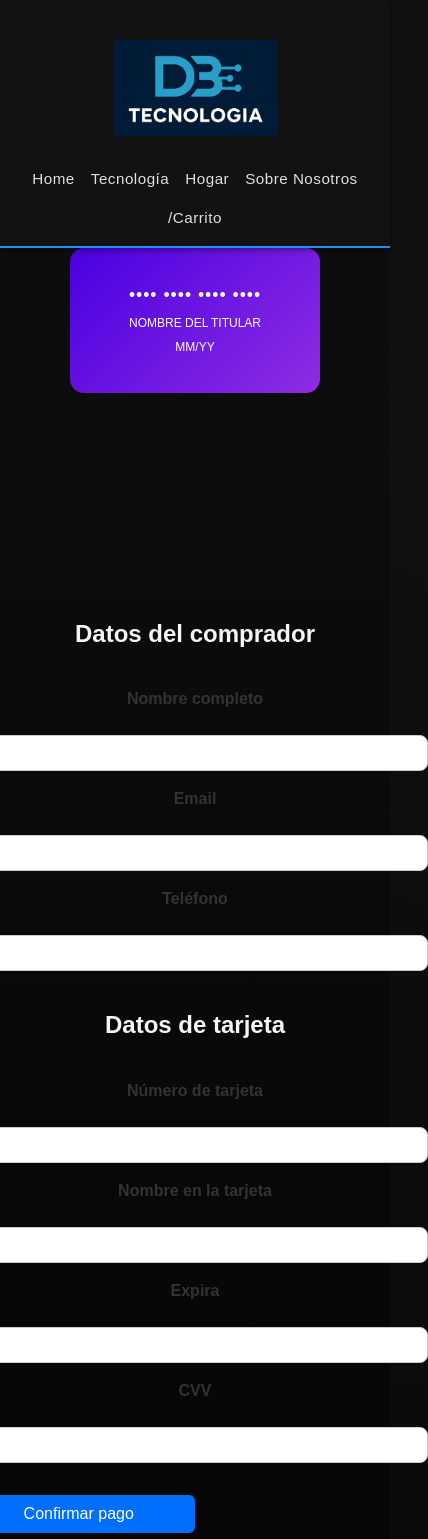
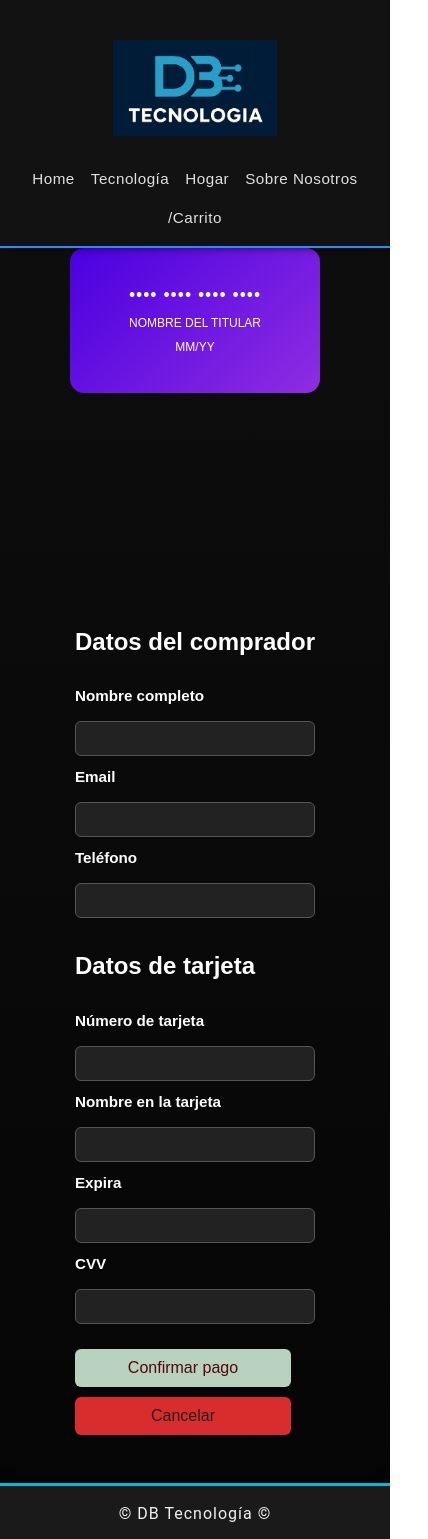
Before and after one commit to Adryanus/DB-Tecnologia, a React (Vite) app: page /cart in a window 390 px wide. Shown: the top 1539 px of the page, 428 px wide, since content can reach past the window. Built offline with nearby package versions, Linux system fonts and the light colour scheme.

Commit message:
Correciones en CheckoutCard.css

```diff
--- a/src/components/CheckoutForm/CheckoutCard.css
+++ b/src/components/CheckoutForm/CheckoutCard.css
@@ -1,12 +1,18 @@
 /* Layout horizontal: tarjeta a la izquierda, formulario a la derecha */
+/* -------------------------------------------------------
+   CONTENEDOR PRINCIPAL
+------------------------------------------------------- */
 .checkout-container {
   display: flex;
-  gap:2rem;
+  gap: 2rem;
   align-items: flex-start;
   width: 100%;
+  color: white;
 }
 
-/* Tarjeta */
+/* -------------------------------------------------------
+   TARJETA 3D
+------------------------------------------------------- */
 .card-preview-wrapper {
   flex: 0 0 300px;
   position: sticky;
@@ -79,65 +85,57 @@
   font-size: 0.85rem;
 }
 
-/* Formulario */
+/* -------------------------------------------------------
+   FORMULARIO
+------------------------------------------------------- */
 .checkout-form {
   flex: 1;
   display: flex;
   flex-direction: column;
-  gap: 1rem;
+  gap: 0.6rem;   /* 🔥 Antes 1rem — filas más juntas */
+}
+.checkout-form h2 {
+  margin-bottom: 1rem;
+  font-size: 1.5rem;
+  display:flex
+}
+/* ----- Labels visibles y claros ----- */
+.checkout-form label {
+  display:flex;
+  font-size: 0.95rem;
+  font-weight: 600;
+  color: #fff !important;
+  margin-bottom: 4px;
+  opacity: 1 !important;
 }
 
-/* Cada fila: label a la izquierda del input (escritorio) */
-.form-row {
-  display: flex;
-  flex-direction: row;       /* horizontal en escritorio */
-  align-items: center;       /* centra verticalmente label e input */
-  gap: 0.75rem;              /* separación entre label e input */
-  margin-bottom: 0.75rem;
-  width: auto;
+/* ----- Inputs estilizados ----- */
+.checkout-form input {
+  width: 100%;
+  padding: 8px 10px;
+  font-size: 0.95rem;
+  border-radius: 6px;
+  border: 1px solid #555;
+  background-color: #222;
+  color: white;
+  box-sizing: border-box;
+  max-width: 200px;  /* 🔥 Todos iguales al de número de tarjeta */
 }
 
-/* Labels visibles en blanco */
-.form-row label {
-  font-size: 0.9rem;
-  font-weight: 600;
-  color: #fff !important;
-  opacity: 1 !important;
-  min-width: 120px;          /* ancho fijo para alinear inputs */
-  text-align: right;
-}
-
-/* Inputs estilizados */
-.form-row input {
-  padding: 6px 10px;
-  font-size: 0.9rem;
-  flex: 1;
-  min-width: 60px;
-  max-width: 200px;
-  box-sizing: border-box;
-  border-radius: 5px;
-  border: 1px solid #ccc;
-  background-color: #222;
-  color: #fff;
-}
-
-/* Inputs específicos según contenido */
-.form-row input[name="cardNumber"] { max-width: 180px; }
-.form-row input[name="cardName"] { max-width: 200px; }
-.form-row input[name="expiry"], .form-row input[name="cvv"] { max-width: 80px; }
-
-/* Botones en línea separada, compactos */
+/* -------------------------------------------------------
+   BOTONES
+------------------------------------------------------- */
 .checkout-buttons {
   display: flex;
   flex-direction: column;
-  gap: 0.5rem;
+  gap: 0.6rem;
   margin-top: 1rem;
-  width: 25%; /* cada fila de botones ocupa 25% del formulario */
+  width: 40%;
 }
 
 .btn-confirmar,
 .btn-cancelar {
-  width: 100%; /* ocupan todo el ancho del contenedor */
+  width: 100%;
   padding: 10px;
   font-size: 1rem;
   border-radius: 6px;
@@ -146,8 +144,8 @@
 }
 
 .btn-confirmar {
-  background: #006eff;
-  color: white;
+  background: #b9d1bf;
+  color: rgb(81, 9, 9);
 }
 
 .btn-confirmar:hover {
@@ -155,15 +153,17 @@
 }
 
 .btn-cancelar {
-  background: #ccc;
-  color: #333;
+  background: #d92c2c;
+  color: #222;
 }
 
 .btn-cancelar:hover {
-  background: #bbb;
+  background: #999;
 }
 
-/* --- Responsive: tarjeta arriba del formulario en móviles --- */
+/* -------------------------------------------------------
+   RESPONSIVE
+------------------------------------------------------- */
 @media (max-width: 768px) {
   .checkout-container {
     flex-direction: column;
@@ -173,7 +173,7 @@
   .card-preview-wrapper {
     position: relative;
     top: 0;
-    margin-bottom: 1rem;
+    margin-bottom: 1.5rem;
   }
 
   .card-3d {
@@ -181,25 +181,17 @@
     height: 145px;
   }
 
-  /* Inputs más anchos en móvil, label arriba */
-  .form-row {
-    flex-direction: column;
-    align-items: flex-start;
-    width: 90%;
-  }
-
-  .form-row label {
-    min-width: auto;
-    text-align: left;
-    margin-bottom: 4px;
-  }
-
-  .form-row input {
-    width: 100%;
-    max-width: none;
+  .checkout-form input {
+    max-width: 100%;
   }
 
   .checkout-buttons {
-    width: 50%;
+    width: 60%;
   }
 }
+
+@media (max-width: 480px) {
+  .checkout-buttons {
+    width: 90%;
+  }
+}
```
